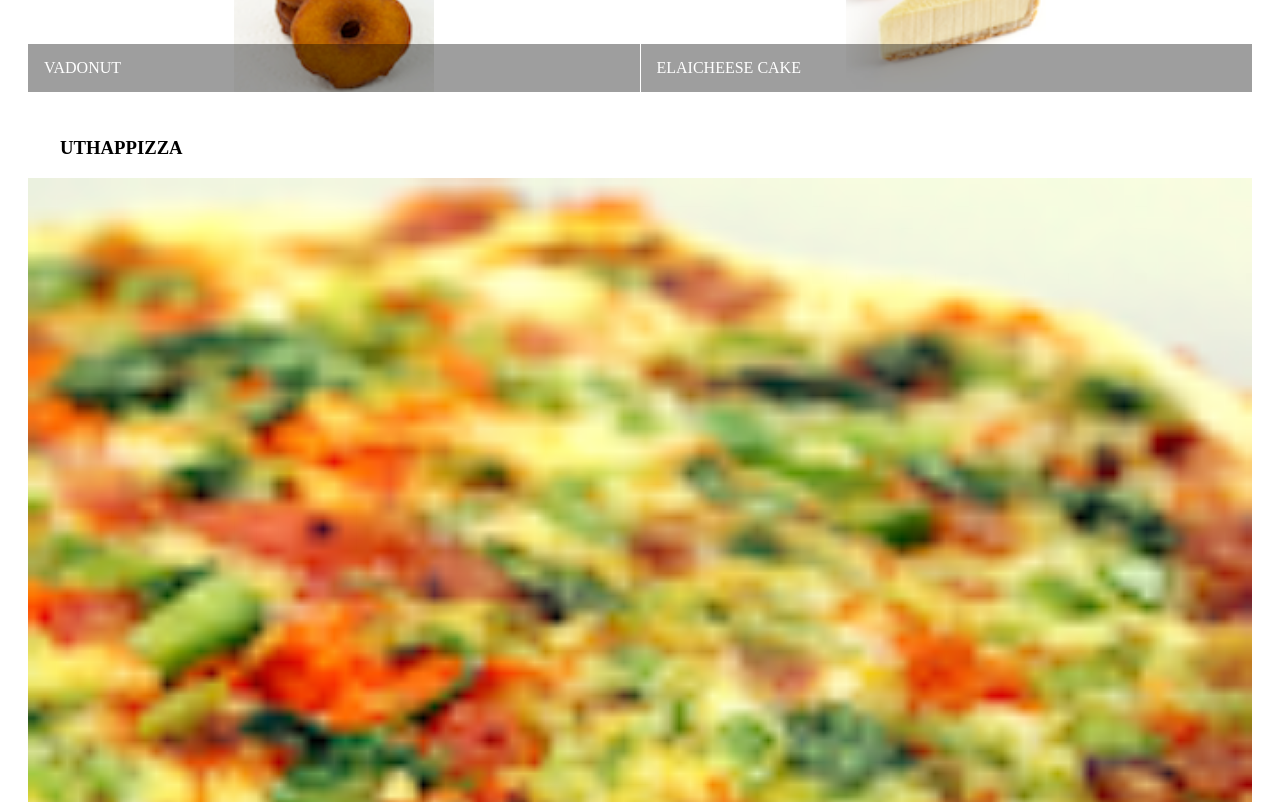
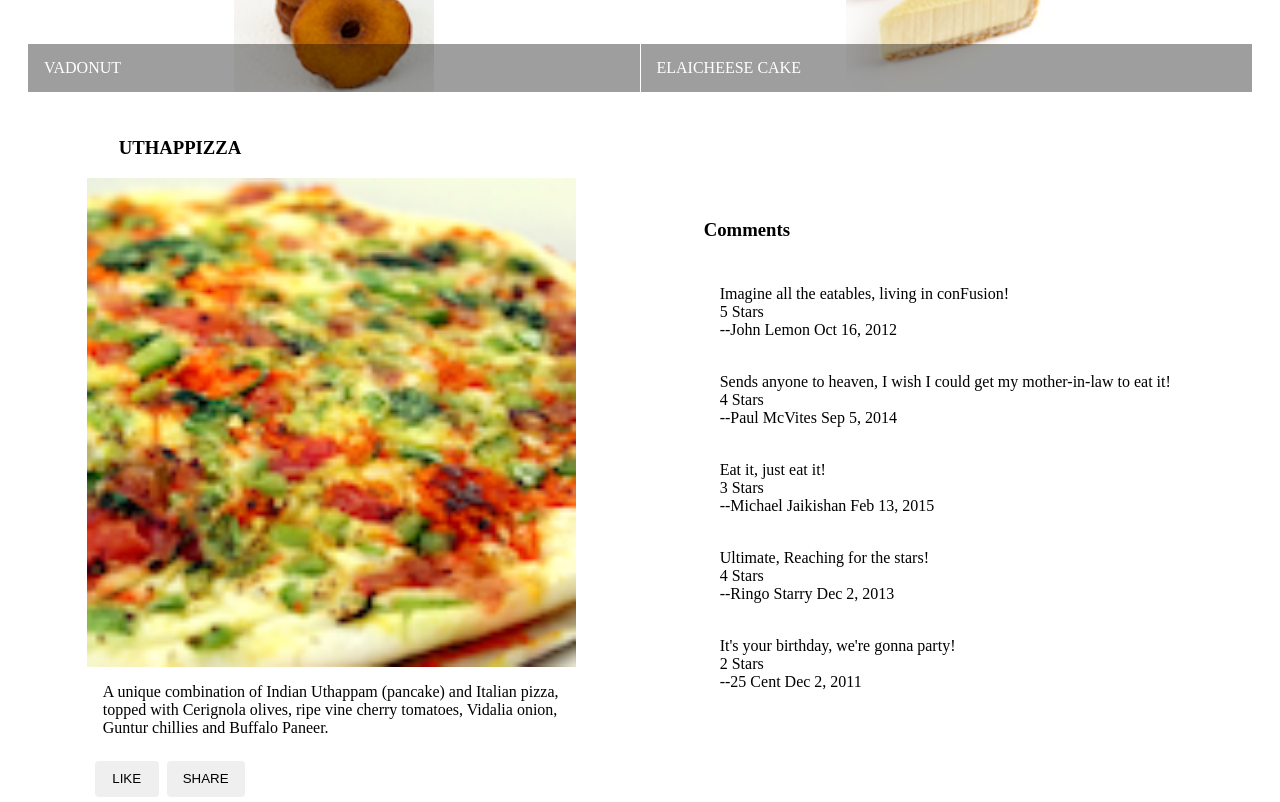
Before and after one commit to ahmedabroug/conFusion, an Angular app: page / in a window 1280 px wide. Shown: the part 480-1282 px from the top of the page. Built offline with nearby package versions, Linux system fonts and the light colour scheme.

Commit message:
first submit

```diff
--- a/src/app/app.module.ts
+++ b/src/app/app.module.ts
@@ -11,11 +11,13 @@
 import { MatGridListModule } from '@angular/material/grid-list';
 import { MatCardModule } from '@angular/material/card';
 import { MatButtonModule } from '@angular/material/button';
+import { DishdetailComponent } from './dishdetail/dishdetail.component';
 
 @NgModule({
   declarations: [
     AppComponent,
-    MenuComponent
+    MenuComponent,
+    DishdetailComponent
   ],
   imports: [
     BrowserModule,
--- /dev/null
+++ b/src/app/dishdetail/dishdetail.component.html
@@ -0,0 +1,40 @@
+<div class="container" fxLayout="row" fxLayout.sm="column" fxLayout.xs="column" fxLayoutAlign.gt-md="space-around center"
+  fxLayoutGap="10px" fxLayoutGap.xs="0">
+
+  <div fxFlex="40" *ngIf="dish">
+    <mat-card>
+      <mat-card-header>
+        <mat-card-title>
+          <h3>{{dish.name | uppercase}}</h3>
+        </mat-card-title>
+      </mat-card-header>
+      <img mat-card-image src={{dish.image}} alt={{dish.name}}>
+      <mat-card-content>
+        <p>{{dish.description}}
+        </p>
+      </mat-card-content>
+      <mat-card-actions>
+        <button mat-button>LIKE</button>
+        <button mat-button>SHARE</button>
+      </mat-card-actions>
+    </mat-card>
+  </div>
+
+  <div fxFlex="40">
+      <h3>Comments</h3>
+      <mat-list>
+        <mat-list-item *ngFor="let comment of dish.comments">
+          <p matLine>
+            <span> {{comment.comment}} </span>
+          </p>
+          <p matLine>
+            <span> {{comment.rating}} Stars </span>
+          </p>
+          <p matLine>
+            <span> --{{comment.author}} {{comment.date | date}} </span>
+          </p>
+        </mat-list-item>
+      </mat-list>
+  </div>
+
+</div>
--- /dev/null
+++ b/src/app/dishdetail/dishdetail.component.ts
@@ -0,0 +1,58 @@
+import { Component, OnInit } from '@angular/core';
+
+const DISH = {
+  name: 'Uthappizza',
+  image: '/assets/images/uthappizza.png',
+  category: 'mains',
+  label: 'Hot',
+  price: '4.99',
+  // tslint:disable-next-line:max-line-length
+  description: 'A unique combination of Indian Uthappam (pancake) and Italian pizza, topped with Cerignola olives, ripe vine cherry tomatoes, Vidalia onion, Guntur chillies and Buffalo Paneer.',
+  comments: [
+       {
+           rating: 5,
+           comment: 'Imagine all the eatables, living in conFusion!',
+           author: 'John Lemon',
+           date: '2012-10-16T17:57:28.556094Z'
+       },
+       {
+           rating: 4,
+           comment: 'Sends anyone to heaven, I wish I could get my mother-in-law to eat it!',
+           author: 'Paul McVites',
+           date: '2014-09-05T17:57:28.556094Z'
+       },
+       {
+           rating: 3,
+           comment: 'Eat it, just eat it!',
+           author: 'Michael Jaikishan',
+           date: '2015-02-13T17:57:28.556094Z'
+       },
+       {
+           rating: 4,
+           comment: 'Ultimate, Reaching for the stars!',
+           author: 'Ringo Starry',
+           date: '2013-12-02T17:57:28.556094Z'
+       },
+       {
+           rating: 2,
+           comment: 'It\'s your birthday, we\'re gonna party!',
+           author: '25 Cent',
+           date: '2011-12-02T17:57:28.556094Z'
+       }
+   ]
+};
+
+@Component({
+  selector: 'app-dishdetail',
+  templateUrl: './dishdetail.component.html',
+  styleUrls: ['./dishdetail.component.scss']
+})
+export class DishdetailComponent implements OnInit {
+  dish = DISH;
+
+  constructor() { }
+
+  ngOnInit() {
+  }
+
+}
--- a/src/app/menu/menu.component.html
+++ b/src/app/menu/menu.component.html
@@ -1,12 +1,10 @@
 <div class="container" fxLayout="column" fxLayoutGap="10px">
-
   <div fxFlex>
     <div>
       <h3>Menu</h3>
       <hr>
     </div>
   </div>
-
   <div fxFlex>
     <mat-grid-list cols="2" rowHeight="200px">
       <mat-grid-tile *ngFor="let dish of dishes">
@@ -18,23 +16,8 @@
     </mat-grid-list>
   </div>
 
-  <div fxFlex *ngIf="selectedDish">
-    <mat-card>
-      <mat-card-header>
-        <mat-card-title>
-          <h3>{{selectedDish.name | uppercase}}</h3>
-        </mat-card-title>
-      </mat-card-header>
-      <img mat-card-image src={{selectedDish.image}} alt={{selectedDish.name}}>
-      <mat-card-content>
-        <p>{{selectedDish.description}}
-        </p>
-      </mat-card-content>
-      <mat-card-actions>
-        <button mat-button>LIKE</button>
-        <button mat-button>SHARE</button>
-      </mat-card-actions>
-    </mat-card>
+  <div fxFlex>
+    <app-dishdetail></app-dishdetail>
   </div>
 
 </div>
```
Also changed, not shown: src/app/dishdetail/dishdetail.component.scss (added), 1 other file (tests, documents, lock files or other folders).
